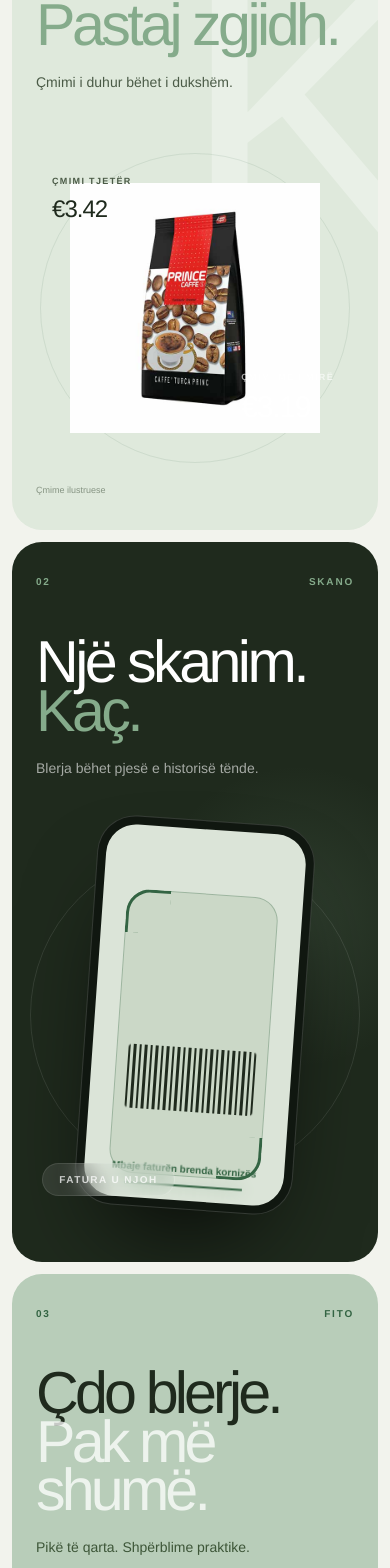
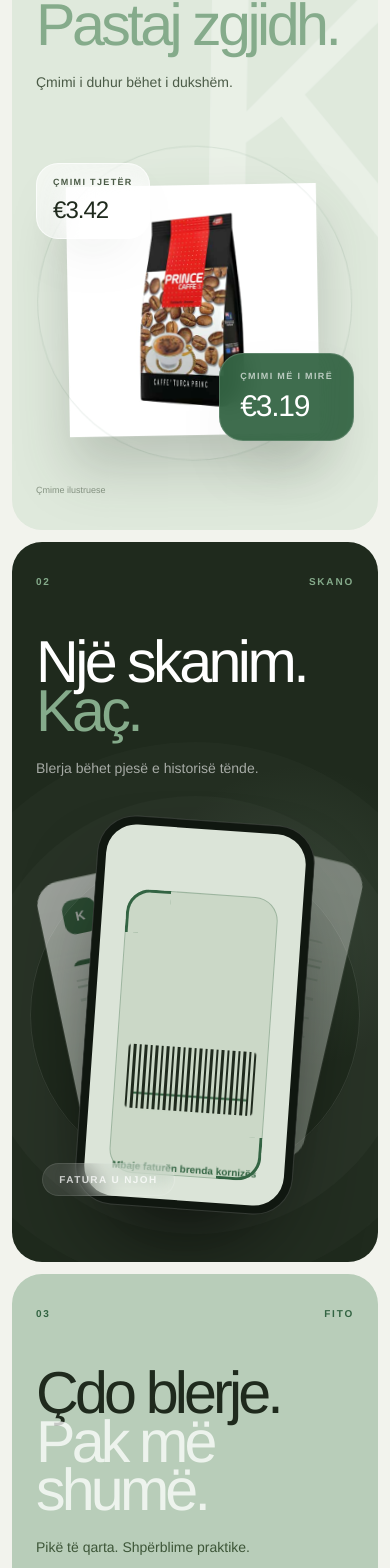
Before and after one commit to Ments123/krahaso-web, a React (Vite) app: page / in a window 390 px wide. Shown: the part 1554-3122 px from the top of the page. Built offline with nearby package versions, Linux system fonts and the light colour scheme; a web font is replaced by a local one.

Commit message:
style: add dense responsive brand compositions

```diff
--- a/src/index.css
+++ b/src/index.css
@@ -73,6 +73,123 @@ a {
   backdrop-filter: blur(18px);
 }
 
+.comparison-stage {
+  isolation: isolate;
+}
+
+.comparison-signal {
+  border: 1px solid rgba(255, 255, 255, 0.62);
+  background: rgba(255, 255, 255, 0.58);
+  box-shadow: 0 24px 55px -34px rgba(31, 42, 29, 0.55);
+  backdrop-filter: blur(18px);
+}
+
+.comparison-signal-best {
+  border-color: rgba(255, 255, 255, 0.16);
+  background: rgba(51, 100, 67, 0.94);
+  box-shadow: 0 30px 70px -38px rgba(31, 42, 29, 0.8);
+}
+
+.product-cutout {
+  isolation: isolate;
+  mix-blend-mode: multiply;
+  filter: contrast(1.03) drop-shadow(0 32px 28px rgba(31, 42, 29, 0.2));
+  animation: brand-drift 7s ease-in-out infinite;
+}
+
+.comparison-k {
+  animation: brand-drift 13s ease-in-out infinite reverse;
+}
+
+.comparison-orbit {
+  box-shadow: inset 0 0 70px rgba(255, 255, 255, 0.14);
+  animation: brand-drift 11s ease-in-out infinite;
+}
+
+.comparison-orbit-inner {
+  animation-delay: -4s;
+  animation-direction: reverse;
+}
+
+.receipt-plane {
+  overflow: hidden;
+  border: 1px solid rgba(255, 255, 255, 0.14);
+  background:
+    linear-gradient(180deg, rgba(255, 255, 255, 0.92), rgba(218, 229, 216, 0.84)),
+    #dbe4d8;
+  box-shadow: 0 34px 80px -48px rgba(0, 0, 0, 0.9);
+  opacity: 0.72;
+  animation: brand-drift 9s ease-in-out infinite;
+}
+
+.receipt-plane::before {
+  content: 'K';
+  position: absolute;
+  left: 22px;
+  top: 20px;
+  display: grid;
+  width: 34px;
+  height: 34px;
+  place-items: center;
+  border-radius: 11px;
+  background: #336443;
+  color: white;
+  font-size: 13px;
+  font-weight: 600;
+}
+
+.receipt-plane::after {
+  content: '';
+  position: absolute;
+  inset: 80px 22px 22px;
+  border-radius: 8px;
+  background:
+    linear-gradient(#336443, #336443) 0 0 / 58% 5px no-repeat,
+    linear-gradient(rgba(51, 100, 67, 0.28), rgba(51, 100, 67, 0.28)) 0 25px / 100% 2px no-repeat,
+    repeating-linear-gradient(180deg, rgba(51, 100, 67, 0.16) 0 2px, transparent 2px 19px);
+}
+
+.receipt-plane-right {
+  animation-delay: -4.5s;
+  animation-direction: reverse;
+  opacity: 0.5;
+}
+
+.scan-radar {
+  box-shadow:
+    0 0 0 54px rgba(255, 255, 255, 0.025),
+    0 0 0 108px rgba(255, 255, 255, 0.018);
+}
+
+.reward-orbit {
+  isolation: isolate;
+}
+
+.reward-ring {
+  box-shadow: inset 0 0 72px rgba(255, 255, 255, 0.09);
+  animation: brand-drift 10s ease-in-out infinite;
+}
+
+.reward-ring-large {
+  animation-delay: -5s;
+  animation-direction: reverse;
+}
+
+.closing-k {
+  text-shadow: 0 0 90px rgba(133, 171, 139, 0.2);
+  animation: brand-drift 12s ease-in-out infinite;
+}
+
+.closing-ring {
+  box-shadow: inset 0 0 100px rgba(133, 171, 139, 0.035);
+  animation: brand-drift 14s ease-in-out infinite;
+}
+
+.closing-ring-two {
+  animation-delay: -6s;
+  animation-direction: reverse;
+}
+
 .barcode {
   background: repeating-linear-gradient(90deg, #1f2a1d 0 2px, transparent 2px 5px, #1f2a1d 5px 8px, transparent 8px 11px);
 }
@@ -107,7 +224,12 @@ a {
 
 @keyframes scanner {
   from { transform: translateY(0); }
-  to { transform: translateY(260px); }
+  to { transform: translateY(var(--scan-distance, 170px)); }
+}
+
+@keyframes brand-drift {
+  0%, 100% { rotate: -1deg; scale: 1; }
+  50% { rotate: 1deg; scale: 1.018; }
 }
 
 .float-slow {
@@ -119,6 +241,7 @@ a {
 }
 
 .scan-line {
+  --scan-distance: 170px;
   animation: scanner 2.2s ease-in-out infinite alternate;
 }
 
@@ -137,6 +260,29 @@ a {
       linear-gradient(180deg, rgba(239, 243, 232, 0.7) 0%, rgba(239, 243, 232, 0.16) 52%, rgba(239, 243, 232, 0.62) 100%),
       radial-gradient(circle at 50% 14%, rgba(244, 247, 239, 0.72), transparent 46%);
   }
+
+  .brand-panel,
+  .brand-scene {
+    min-height: 0;
+  }
+
+  .comparison-signal {
+    backdrop-filter: blur(12px);
+  }
+
+  .receipt-plane {
+    opacity: 0.55;
+  }
+
+  .receipt-plane-right {
+    opacity: 0.38;
+  }
+}
+
+@media (min-width: 640px) {
+  .scan-line {
+    --scan-distance: 260px;
+  }
 }
 
 @media (prefers-reduced-motion: reduce) {
```
